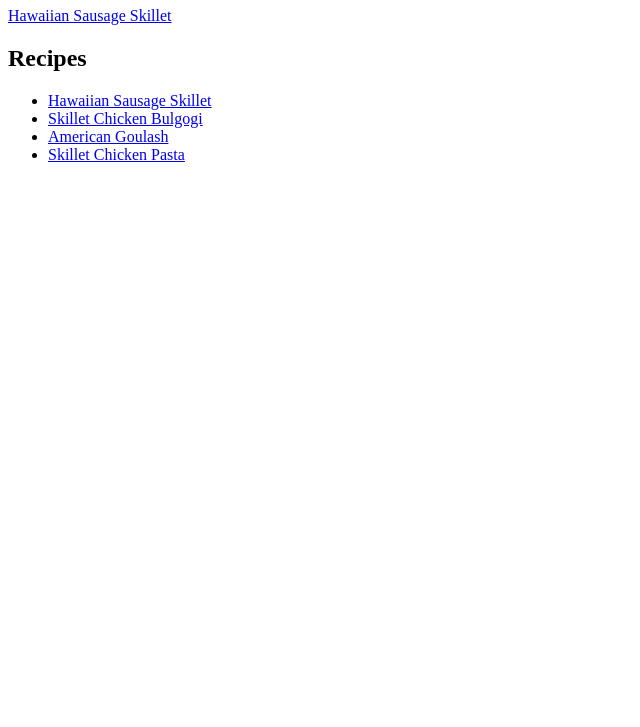
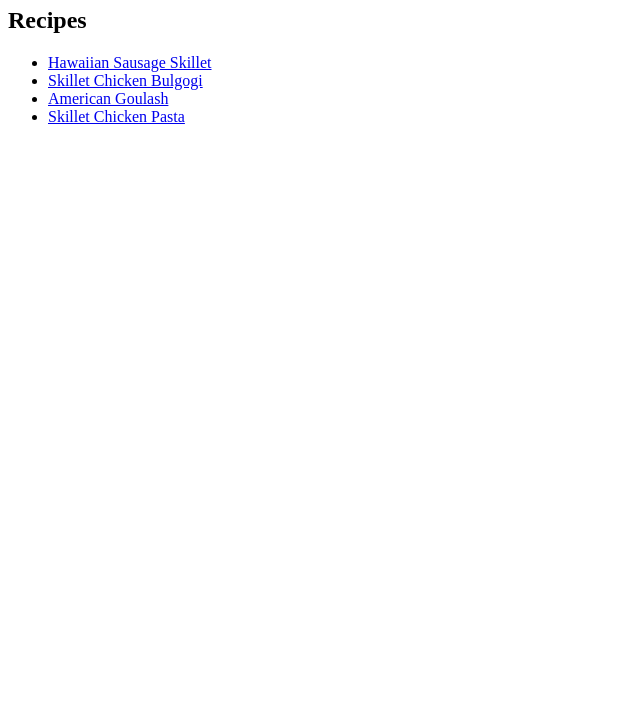
Before and after one commit to yayonyt/odin-recipes, a plain HTML site: page index.html in a window 1280 px wide. Shown: the part 73-800 px from the top of the page, without its empty margins (0-640 px from the left). Drawn offline with Linux system fonts and the light colour scheme.

Commit message:
index.html

```diff
--- a/index.html
+++ b/index.html
@@ -11,8 +11,6 @@
     <body>
 
         <h1>Odin Recipes</h1>
-
-        <a href="./recipes/hawaiian-sausage-skillet.html">Hawaiian Sausage Skillet</a>
 
         <h2>Recipes</h2>
 
```
